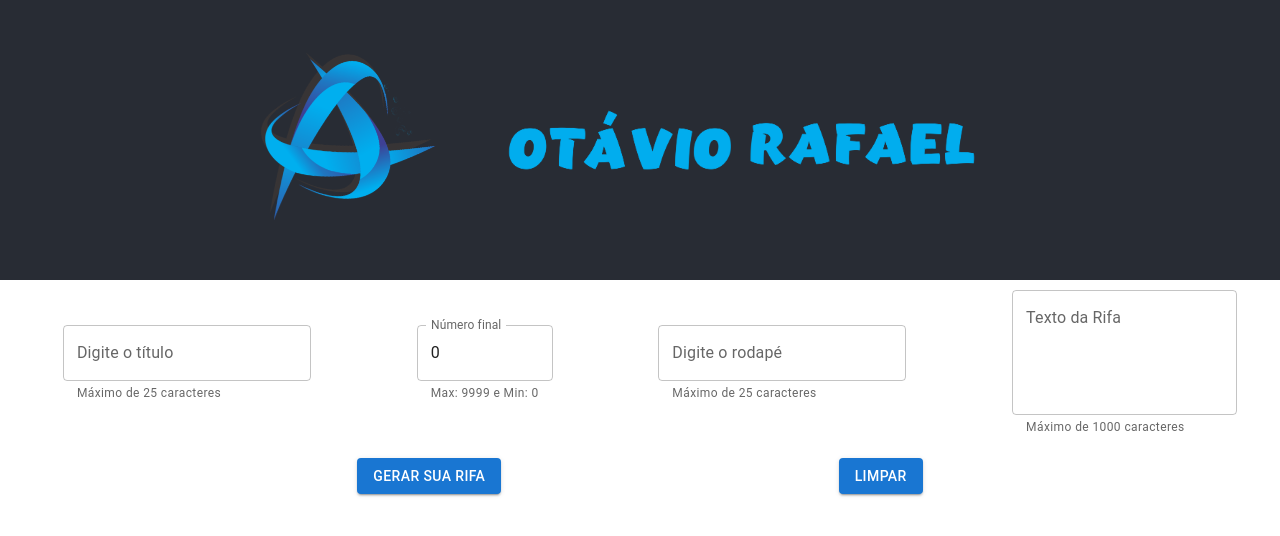
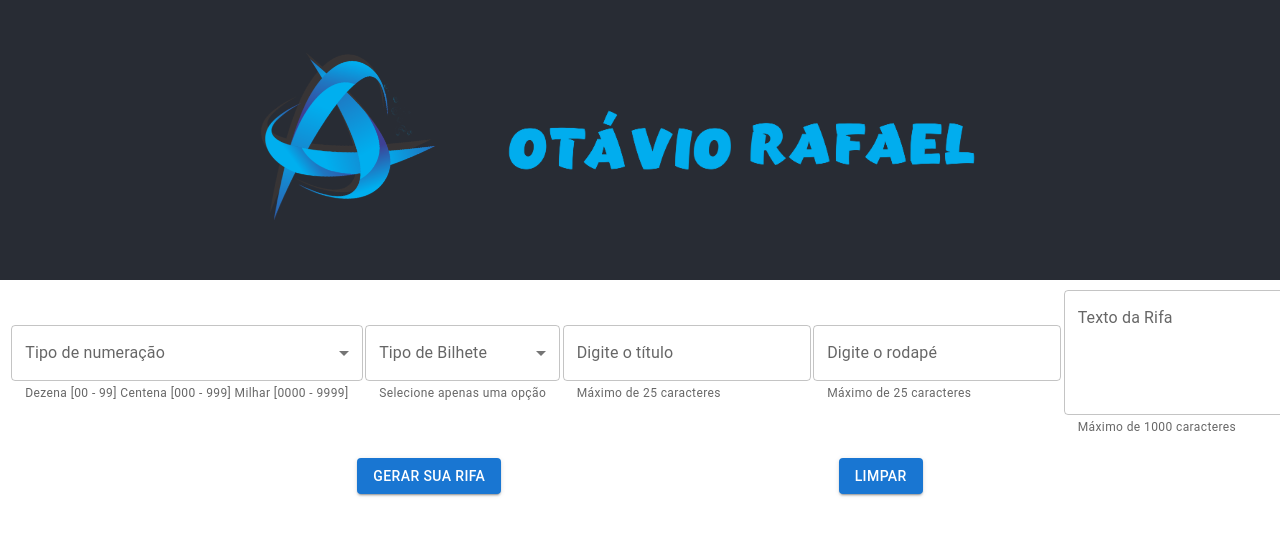
Before and after one commit to rafaelxulipa/gerador-de-rifa, a React (Create React App) app: page / in a window 1280 px wide. Shown: the top 536 px of the page. Built offline with nearby package versions, Linux system fonts and the light colour scheme.

Commit message:
atualizei a lógica e os seletores para construção da rifa

```diff
--- /dev/null
+++ b/src/components/RifaDois.jsx
@@ -0,0 +1,60 @@
+import ArrayNumbers, { separar } from '../services/ArrayNumbers';
+import UpdatedNumbers from '../services/UpdatedNumbers';
+import '../styles/Rifa.css';
+
+export default function RifaDois(props) {
+    const finalNumber  = props.value;
+
+    let numbers = ArrayNumbers(0, finalNumber.number);
+
+    let numberAux = UpdatedNumbers (numbers, finalNumber.number);
+
+    let numberAux2 = separar(numberAux, 2)
+
+    let arrTeste = [];
+
+    numberAux2.forEach((item, index) => {
+        let obj = {
+            id: index,
+            number1: item[0],
+            number2: item[1],
+        }
+        arrTeste.push(obj)
+    });
+
+    console.log(arrTeste)
+
+    let itemList = arrTeste.map((item, index) => {
+        return (
+            <div key={index} className="tableBackground">
+                <div className="tg-wrap">
+                    <table className="tg tableGeneral">
+                        <thead>
+                            <tr>
+                                <th className="tg-0lax title" colSpan="2">{finalNumber.title}</th>
+                            </tr>
+                        </thead>
+                        <tbody>
+                            <tr>
+                                <td className="tg-0lax numbers">{item.number1}</td>
+                                <td className="tg-0lax text" rowSpan="4">{finalNumber.text}</td>
+                            </tr>
+                            <tr>
+                                <td className="tg-0lax numbers">{item.number2}</td>
+                            </tr>
+                            <tr>
+                                <td className="tg-0lax footer" colSpan="2">{finalNumber.footer}</td>
+                            </tr>
+                        </tbody>
+                    </table>
+                </div>
+            </div>
+        )
+    })
+
+    return (
+        <div className="Rifa">
+            {itemList}
+        </div>
+    );
+}
--- /dev/null
+++ b/src/components/RifaQuatro.jsx
@@ -0,0 +1,68 @@
+import ArrayNumbers, { separar } from '../services/ArrayNumbers';
+import UpdatedNumbers from '../services/UpdatedNumbers';
+import '../styles/Rifa.css';
+
+export default function RifaQuatro(props) {
+    const finalNumber  = props.value;
+
+    let numbers = ArrayNumbers(0, finalNumber.number);
+
+    let numberAux = UpdatedNumbers(numbers, finalNumber.number);
+
+    let numberAux2 = separar(numberAux, 4)
+
+    let arrTeste = [];
+
+    numberAux2.forEach((item, index) => {
+        let obj = {
+            id: index,
+            number1: item[0],
+            number2: item[1],
+            number3: item[2],
+            number4: item[3]
+        }
+        arrTeste.push(obj)
+    });
+
+    console.log(arrTeste)
+
+    let itemList = arrTeste.map((item, index) => {
+        return (
+            <div key={index} className="tableBackground">
+                <div className="tg-wrap">
+                    <table className="tg tableGeneral">
+                        <thead>
+                            <tr>
+                                <th className="tg-0lax title" colSpan="2">{finalNumber.title}</th>
+                            </tr>
+                        </thead>
+                        <tbody>
+                            <tr>
+                                <td className="tg-0lax numbers">{item.number1}</td>
+                                <td className="tg-0lax text" rowSpan="4">{finalNumber.text}</td>
+                            </tr>
+                            <tr>
+                                <td className="tg-0lax numbers">{item.number2}</td>
+                            </tr>
+                            <tr>
+                                <td className="tg-0lax numbers">{item.number3}</td>
+                            </tr>
+                            <tr>
+                                <td className="tg-0lax numbers">{item.number4}</td>
+                            </tr>
+                            <tr>
+                                <td className="tg-0lax footer" colSpan="2">{finalNumber.footer}</td>
+                            </tr>
+                        </tbody>
+                    </table>
+                </div>
+            </div>
+        )
+    })
+
+    return (
+        <div className="Rifa">
+            {itemList}
+        </div>
+    );
+}
--- /dev/null
+++ b/src/components/RifaUm.jsx
@@ -0,0 +1,42 @@
+import ArrayNumbers from '../services/ArrayNumbers';
+import UpdatedNumbers from '../services/UpdatedNumbers';
+import '../styles/Rifa.css';
+
+export default function RifaUm(props) {
+    const finalNumber  = props.value;
+
+    let numbers = ArrayNumbers(0, finalNumber.number);
+
+    let numberAux = UpdatedNumbers(numbers, finalNumber.number);
+
+    let itemList = numberAux.map((item, index) => {
+        return (
+            <div key={index} className="tableBackground">
+                <div className="tg-wrap">
+                    <table className="tg tableGeneral">
+                        <thead>
+                            <tr>
+                                <th className="tg-0lax title" colSpan="2">{finalNumber.title}</th>
+                            </tr>
+                        </thead>
+                        <tbody>
+                            <tr>
+                                <td className="tg-0lax numbers">{item}</td>
+                                <td className="tg-0lax text" rowSpan="4">{finalNumber.text}</td>
+                            </tr>
+                            <tr>
+                                <td className="tg-0lax footer" colSpan="2">{finalNumber.footer}</td>
+                            </tr>
+                        </tbody>
+                    </table>
+                </div>
+            </div>
+        )
+    })
+
+    return (
+        <div className="Rifa">
+            {itemList}
+        </div>
+    );
+}
--- a/src/pages/Home.jsx
+++ b/src/pages/Home.jsx
@@ -1,15 +1,65 @@
 import logo from "../images/logoSolo.png";
 import name from "../images/OR.png";
 import "../styles/Home.css";
-import { Button, TextField } from "@mui/material";
+import { Button, MenuItem, TextField } from "@mui/material";
 import { useState } from "react";
-import Rifa from "../components/Rifa";
+import RifaUm from "../components/RifaUm";
+import RifaDois from "../components/RifaDois";
+import RifaQuatro from "../components/RifaQuatro";
+
+const rifaTypes = [
+  {
+    id: 1,
+    value: 99,
+    label: "DEZENA",
+  },
+  {
+    id: 2,
+    value: 999,
+    label: "CENTENA",
+  },
+  {
+    id: 3,
+    value: 9999,
+    label: "MILHAR",
+  },
+];
+
+const cardTypes = [
+  {
+    id: 1,
+    value: 1,
+    label: "UM POR BILHETE",
+  },
+  {
+    id: 2,
+    value: 2,
+    label: "DOIS POR BILHETE",
+  },
+  {
+    id: 3,
+    value: 4,
+    label: "QUATRO POR BILHETE",
+  },
+];
 
 export default function Home() {
-  const [titulo, setTitulo] = useState('');
-  const [finalNumber, setFinalNumber] = useState(0);
-  const [rodape, setRodape] = useState('');
-  const [rifaTexto, setRifaTexto] = useState('');
+  const [titulo, setTitulo] = useState("");
+  const [finalNumber, setFinalNumber] = useState("");
+  const [rodape, setRodape] = useState("");
+  const [rifaTexto, setRifaTexto] = useState("");
+  const [type, setType] = useState("");
+
+  const handleChangeType = (event) => {
+    setType(event.target.value);
+    setValuesObj({
+      title: titulo,
+      footer: rodape,
+      number: parseInt(finalNumber),
+      text: rifaTexto,
+      type: type,
+    });
+  };
 
   const handleChangeTitulo = (event) => {
     setTitulo(event.target.value);
@@ -17,8 +67,9 @@ export default function Home() {
       title: titulo,
       footer: rodape,
       number: parseInt(finalNumber),
-      text: rifaTexto
-    })
+      text: rifaTexto,
+      type: type,
+    });
   };
 
   const handleChangeFinalNumber = (event) => {
@@ -27,8 +78,9 @@ export default function Home() {
       title: titulo,
       footer: rodape,
       number: parseInt(finalNumber),
-      text: rifaTexto
-    })
+      text: rifaTexto,
+      type: type,
+    });
   };
 
   const handleChangeRodape = (event) => {
@@ -37,8 +89,9 @@ export default function Home() {
       title: titulo,
       footer: rodape,
       number: parseInt(finalNumber),
-      text: rifaTexto
-    })
+      text: rifaTexto,
+      type: type,
+    });
   };
 
   const handleChangeRifaTexto = (event) => {
@@ -47,16 +100,29 @@ export default function Home() {
       title: titulo,
       footer: rodape,
       number: parseInt(finalNumber),
-      text: rifaTexto
-    })
+      text: rifaTexto,
+      type: type,
+    });
   };
 
   const [valuesObj, setValuesObj] = useState({
-    title: '',
-    footer: '',
+    title: "",
+    footer: "",
     number: 0,
-    text: ''
+    text: "",
+    type: "",
   });
+
+  function rifas() {
+    if (parseInt(type) === 1) {
+      return (<RifaUm value={valuesObj} />)
+    } else if (parseInt(type) === 2) {
+      return (<RifaDois value={valuesObj} />)
+    } else if (parseInt(type) === 4) {
+      return (<RifaQuatro value={valuesObj} />)
+    }
+
+  }
 
   return (
     <div className="App">
@@ -65,6 +131,36 @@ export default function Home() {
         <img src={name} className="name" alt="name" />
       </header>
       <div className="inputs">
+        <TextField
+          id="outlined-select"
+          select
+          label="Tipo de numeração"
+          value={finalNumber}
+          onChange={handleChangeFinalNumber}
+          helperText="Dezena [00 - 99] Centena [000 - 999]  Milhar [0000 - 9999]"
+        >
+          {rifaTypes.map((option) => (
+            <MenuItem key={option.id} value={option.value}>
+              {option.label}
+            </MenuItem>
+          ))}
+        </TextField>
+
+        <TextField
+          id="outlined-select"
+          select
+          label="Tipo de Bilhete"
+          value={type}
+          onChange={handleChangeType}
+          helperText="Selecione apenas uma opção"
+        >
+          {cardTypes.map((option) => (
+            <MenuItem key={option.id} value={option.value}>
+              {option.label}
+            </MenuItem>
+          ))}
+        </TextField>
+
         <TextField
           id="outlined-basic"
           label="Digite o título"
@@ -76,20 +172,7 @@ export default function Home() {
           value={titulo}
           onChange={handleChangeTitulo}
         />
-        <TextField
-          id="outlined-number"
-          label="Número final"
-          type="number"
-          //defaultValue={9999}
-          variant="outlined"
-          helperText="Max: 9999 e Min: 0"
-          inputProps={{
-            max: 9999,
-            min: 0,
-          }}
-          value={finalNumber}
-          onChange={handleChangeFinalNumber}
-        />
+
         <TextField
           id="outlined-basic"
           label="Digite o rodapé"
@@ -101,6 +184,7 @@ export default function Home() {
           value={rodape}
           onChange={handleChangeRodape}
         />
+
         <TextField
           id="outlined-multiline-static"
           label="Texto da Rifa"
@@ -131,15 +215,17 @@ export default function Home() {
           onClick={() => {
             document.getElementById("rifaList").style.display = "none";
             setValuesObj({
-              title: '',
-              footer: '',
+              title: "",
+              footer: "",
               number: 0,
-              text: ''
+              text: "",
+              type: "",
             });
-            setTitulo('');
-            setFinalNumber(0);
-            setRodape('');
-            setRifaTexto('');
+            setTitulo("");
+            setFinalNumber("");
+            setRodape("");
+            setRifaTexto("");
+            setType("");
           }}
         >
           LIMPAR
@@ -147,9 +233,8 @@ export default function Home() {
       </div>
 
       <div id="rifaList" className="rifaList">
-        <Rifa value={valuesObj} />
+        {rifas()}
       </div>
-
     </div>
   );
 }
--- /dev/null
+++ b/src/services/UpdatedNumbers.jsx
@@ -0,0 +1,38 @@
+export default function UpdatedNumbers(numbers, finalNumber) {
+
+  let numberAux = [];
+
+  if (finalNumber === 99) {
+      numbers.forEach(element => {
+          let num = `${element}`;
+          if (element < 10) {
+              num = "0" + element;
+          }
+          numberAux.push(num);
+      });
+  } else if (finalNumber === 999) {
+      numbers.forEach(element => {
+          let num = `${element}`;
+          if (element < 10) {
+              num = "00" + element;
+          } else if (element >= 10 && element < 100) {
+              num = "0" + element;
+          }
+          numberAux.push(num);
+      });
+  } else {
+      numbers.forEach(element => {
+          let num = `${element}`;
+          if (element < 10) {
+              num = "000" + element;
+          } else if (element >= 10 && element < 100) {
+              num = "00" + element;
+          } else if (element >= 100 && element < 1000) {
+              num = "0" + element;
+          }
+          numberAux.push(num);
+      });
+  }
+
+    return numberAux;
+}
```
